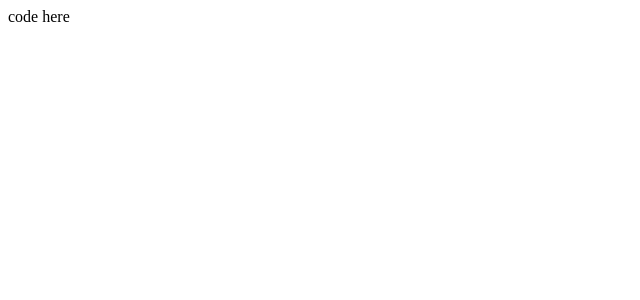
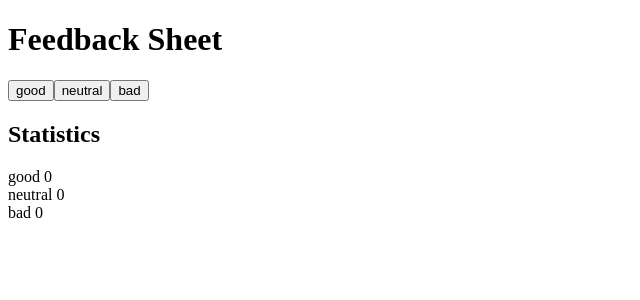
Before and after one commit to garyarzuma/Full-Stack-Open-Course, a React (Create React App) app in the folder Part 1/unicafe/: page / in a window 1280 px wide. Shown: the top 300 px of the page, without its empty margins (0-640 px from the left). Built offline with nearby package versions, Linux system fonts and the light colour scheme.

Commit message:
Finished ex 1.6

```diff
--- a/Part 1/unicafe/src/App.js
+++ b/Part 1/unicafe/src/App.js
@@ -1,4 +1,16 @@
 import React, { useState } from 'react'
+
+const Button = (props) => (
+  <button onClick={props.handleClick}>
+    {props.text}
+  </button>
+)
+
+const Display = (props) => (
+  <div>
+    {props.info} {props.text}
+  </div>
+)
 
 const App = () => {
   // save clicks of each button to its own state
@@ -6,9 +18,22 @@ const App = () => {
   const [neutral, setNeutral] = useState(0)
   const [bad, setBad] = useState(0)
 
+  const handleClickFunc = (rating) => {
+    if (rating === "good") setGood(good+1);
+    else if (rating === "neutral") setNeutral(neutral+1);
+    else  setBad(bad+1);
+  }
+
   return (
     <div>
-      code here
+      <h1>Feedback Sheet</h1>
+        <Button handleClick={() => handleClickFunc("good")} text="good"/>
+        <Button handleClick={() => handleClickFunc("neutral")} text="neutral"/>
+        <Button handleClick={() => handleClickFunc("bad")} text="bad"/>
+      <h2>Statistics</h2>
+        <Display text={good} info="good"/>
+        <Display text={neutral} info="neutral"/>
+        <Display text={bad} info="bad"/>
     </div>
   )
 }
```
